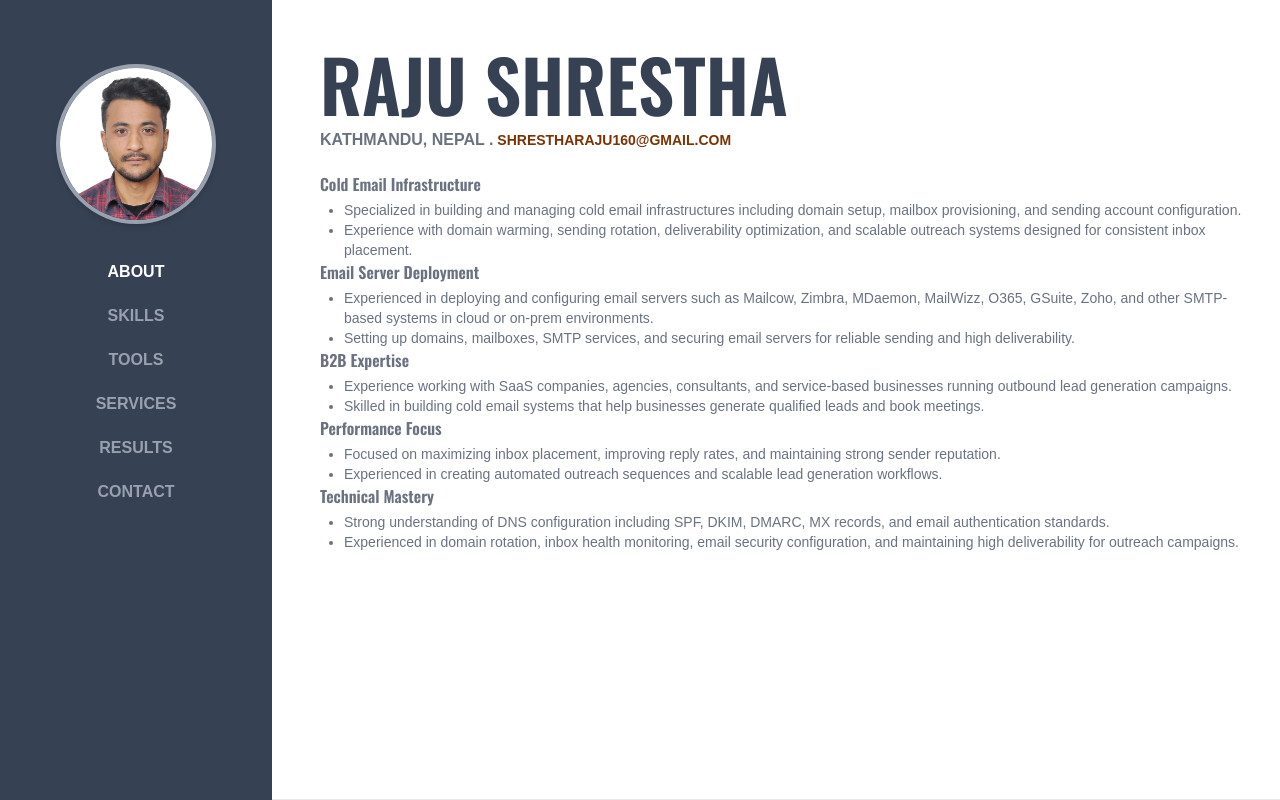
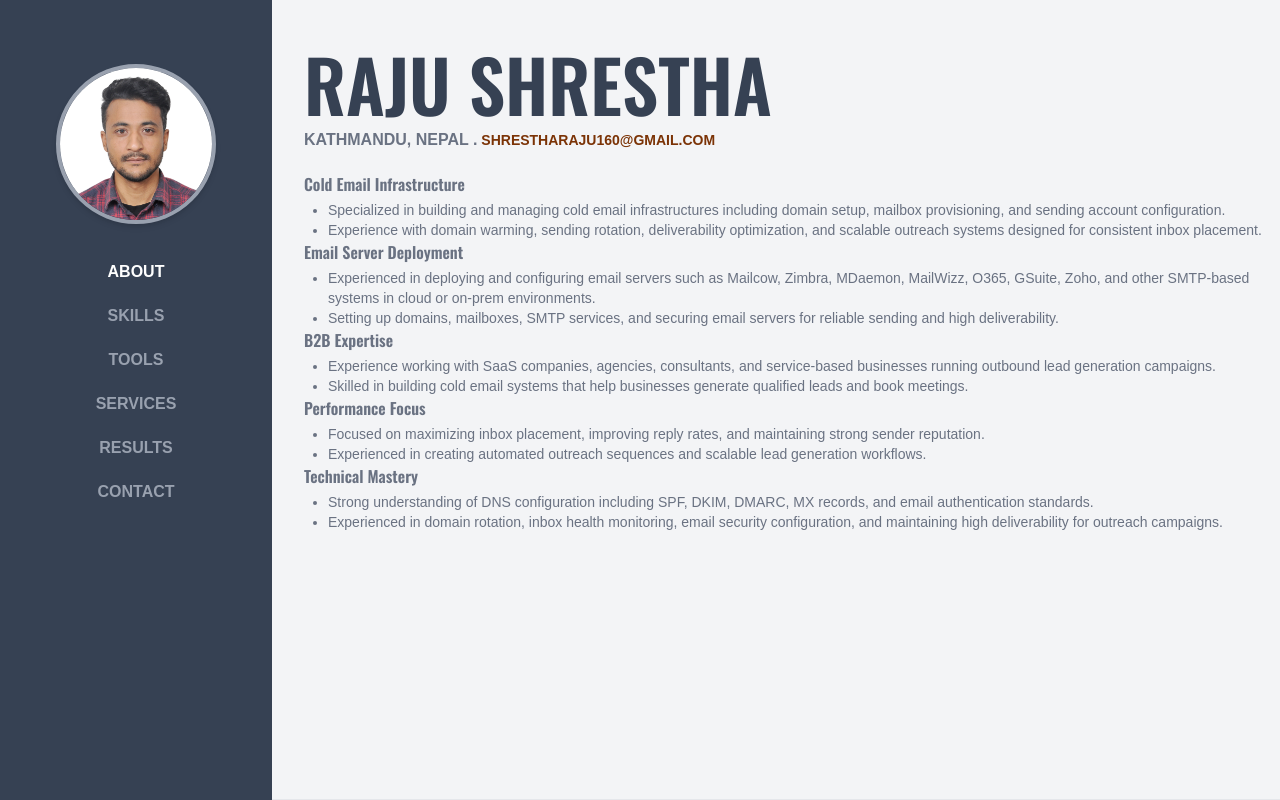
Before and after one commit to ranjushrestha/Email-Portfolio, a React (Vite) app: page / in a window 1280 px wide. Shown: the top 800 px of the page. Built offline with nearby package versions, Linux system fonts and the light colour scheme.

Commit message:
UI improvements

```diff
--- a/src/layouts/ScrollsPy.jsx
+++ b/src/layouts/ScrollsPy.jsx
@@ -15,12 +15,12 @@ const ScrollSpy = () => {
   const [active, setActive] = useState("");
 
   useEffect(() => {
-    const isMobile = window.innerWidth < 1024; // lg breakpoint
+    const isMobile = window.innerWidth < 1024;
 
     const observer = new IntersectionObserver(
       (entries) => {
         entries.forEach((entry) => {
-          if (entry.isIntersecting) {
+          if (entry.isIntersecting && entry.intersectionRatio > 0.3) {
             setActive(entry.target.id);
           }
         });
@@ -28,7 +28,7 @@ const ScrollSpy = () => {
       {
         root: null,
         rootMargin: isMobile ? "-20% 0px -20% 0px" : "0px",
-        threshold: isMobile ? 0 : 0.5,
+        threshold: [0.3, 0.5, 0.7],
       },
     );
 
@@ -43,27 +43,48 @@ const ScrollSpy = () => {
   return (
     <div className="flex flex-col lg:flex-row min-h-screen">
       <Sidebar active={active} />
-      <div className="flex-1 bg-gray-80 lg:ml-68">
-        <main className="grow overflow-auto">
-          <section id="about" className="min-h-screen  border-b border-gray-200 py-8">
+      <div className="flex-1 bg-gray-100 lg:ml-64">
+        <main className="grow">
+          <section
+            id="about"
+            className="min-h-screen border-b border-gray-200 py-8"
+          >
             <About />
           </section>
-          <section id="skills" className="min-h-screen border-b border-gray-200 py-8">
+
+          <section
+            id="skills"
+            className="min-h-screen border-b border-gray-200 py-8"
+          >
             <Skills />
           </section>
-          <section id="tools" className="min-h-screen border-b border-gray-200 bg-white py-8">
+
+          <section
+            id="tools"
+            className="min-h-screen border-b border-gray-200 bg-white py-8"
+          >
             <Tools />
           </section>
-          <section id="services" className="min-h-screen border-b border-gray-200  py-8">
+
+          <section
+            id="services"
+            className="min-h-screen border-b border-gray-200 py-8"
+          >
             <Services />
           </section>
-          <section id="results" className="min-h-screen border-b border-gray-200 py-8">
+
+          <section
+            id="results"
+            className="min-h-screen border-b border-gray-200 py-8"
+          >
             <Results />
           </section>
-          <section id="contact" className="min-h-screen  py-8">
+
+          <section id="contact" className="min-h-screen py-8">
             <Contact />
           </section>
         </main>
+
         <Footer />
       </div>
     </div>
```
